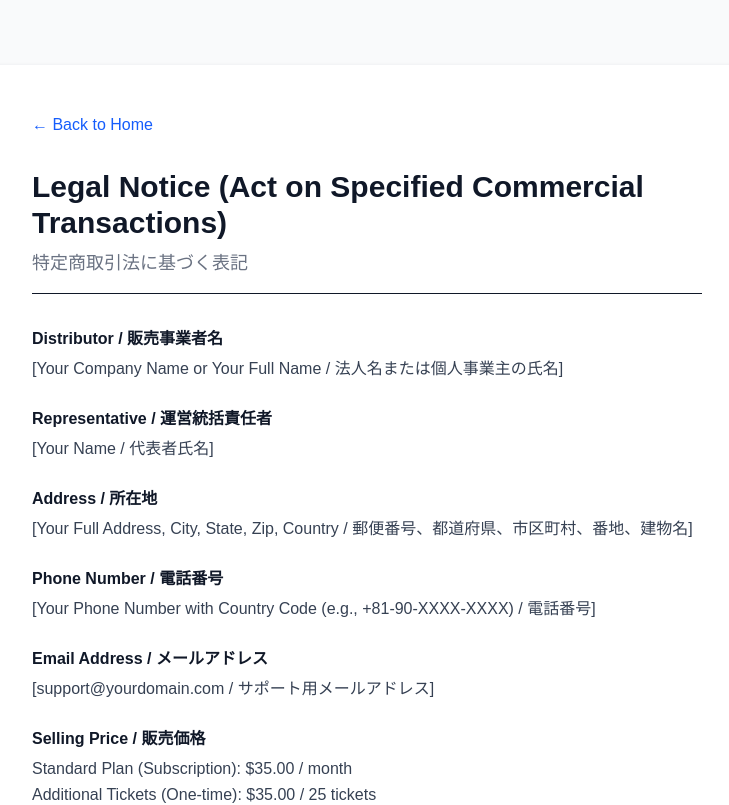
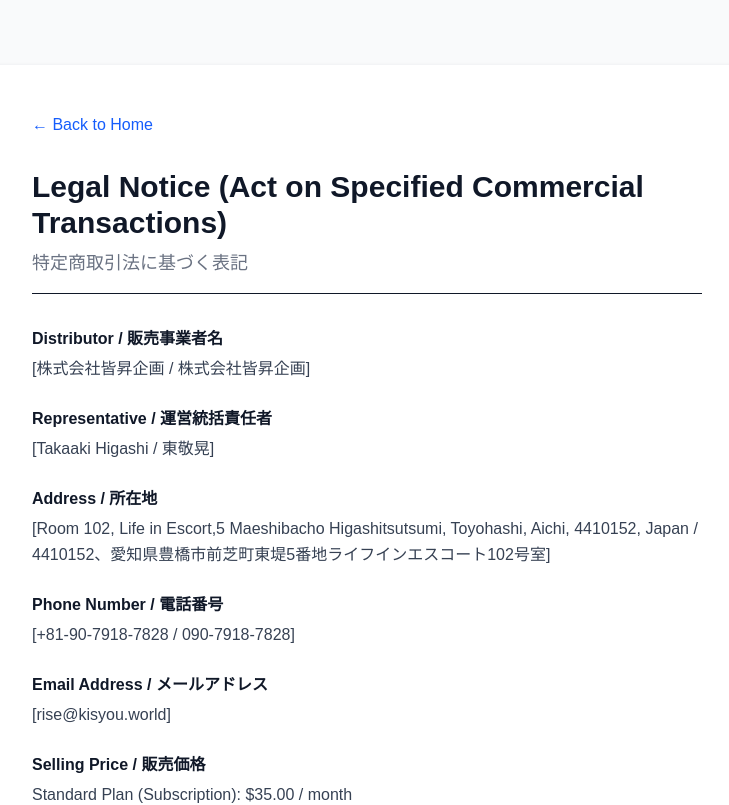
Before and after one commit to campustocommunityshizuoka/video, a Next.js app: page /en/legal in a window 1280 px wide. Shown: the top 805 px of the page, without its empty margins (273-1002 px from the left). Built offline with nearby package versions, Linux system fonts and the light colour scheme.

Commit message:
本番の準備環境移行

```diff
--- a/app/[lang]/legal/page.tsx
+++ b/app/[lang]/legal/page.tsx
@@ -18,27 +18,27 @@ export default async function LegalPage({ params }: { params: Promise<{ lang: 'j
         <div className="space-y-6 text-gray-700 leading-relaxed">
           <div>
             <h3 className="font-bold text-gray-900">Distributor / 販売事業者名</h3>
-            <p className="mt-1">[Your Company Name or Your Full Name / 法人名または個人事業主の氏名]</p>
+            <p className="mt-1">[株式会社皆昇企画 / 株式会社皆昇企画]</p>
           </div>
 
           <div>
             <h3 className="font-bold text-gray-900">Representative / 運営統括責任者</h3>
-            <p className="mt-1">[Your Name / 代表者氏名]</p>
+            <p className="mt-1">[Takaaki Higashi / 東敬晃]</p>
           </div>
 
           <div>
             <h3 className="font-bold text-gray-900">Address / 所在地</h3>
-            <p className="mt-1">[Your Full Address, City, State, Zip, Country / 郵便番号、都道府県、市区町村、番地、建物名]</p>
+            <p className="mt-1">[Room 102, Life in Escort,5 Maeshibacho Higashitsutsumi, Toyohashi, Aichi, 4410152, Japan / 4410152、愛知県豊橋市前芝町東堤5番地ライフインエスコート102号室]</p>
           </div>
 
           <div>
             <h3 className="font-bold text-gray-900">Phone Number / 電話番号</h3>
-            <p className="mt-1">[Your Phone Number with Country Code (e.g., +81-90-XXXX-XXXX) / 電話番号]</p>
+            <p className="mt-1">[+81-90-7918-7828 / 090-7918-7828]</p>
           </div>
 
           <div>
             <h3 className="font-bold text-gray-900">Email Address / メールアドレス</h3>
-            <p className="mt-1">[support@yourdomain.com / サポート用メールアドレス]</p>
+            <p className="mt-1">[rise@kisyou.world]</p>
           </div>
 
           <div>
```
